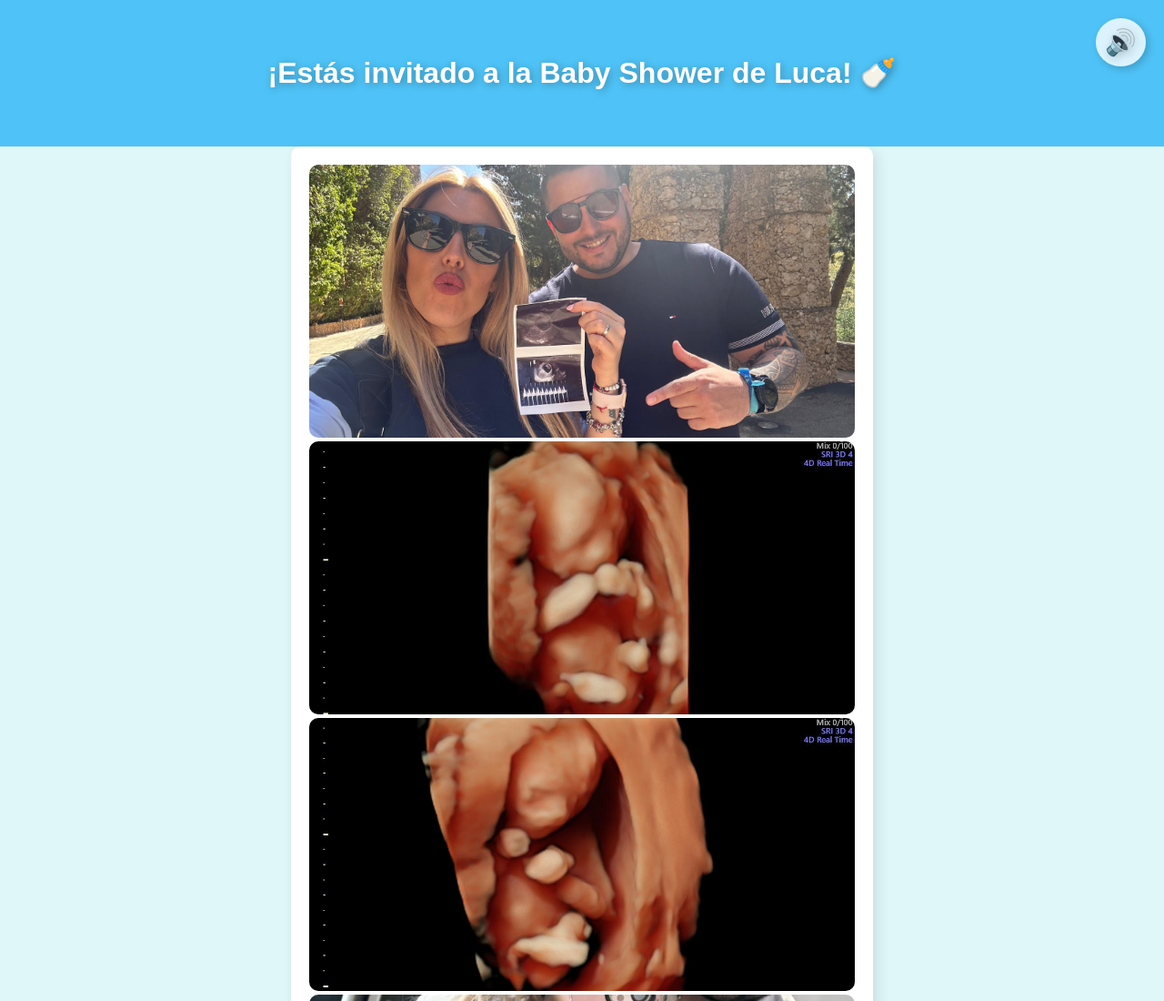
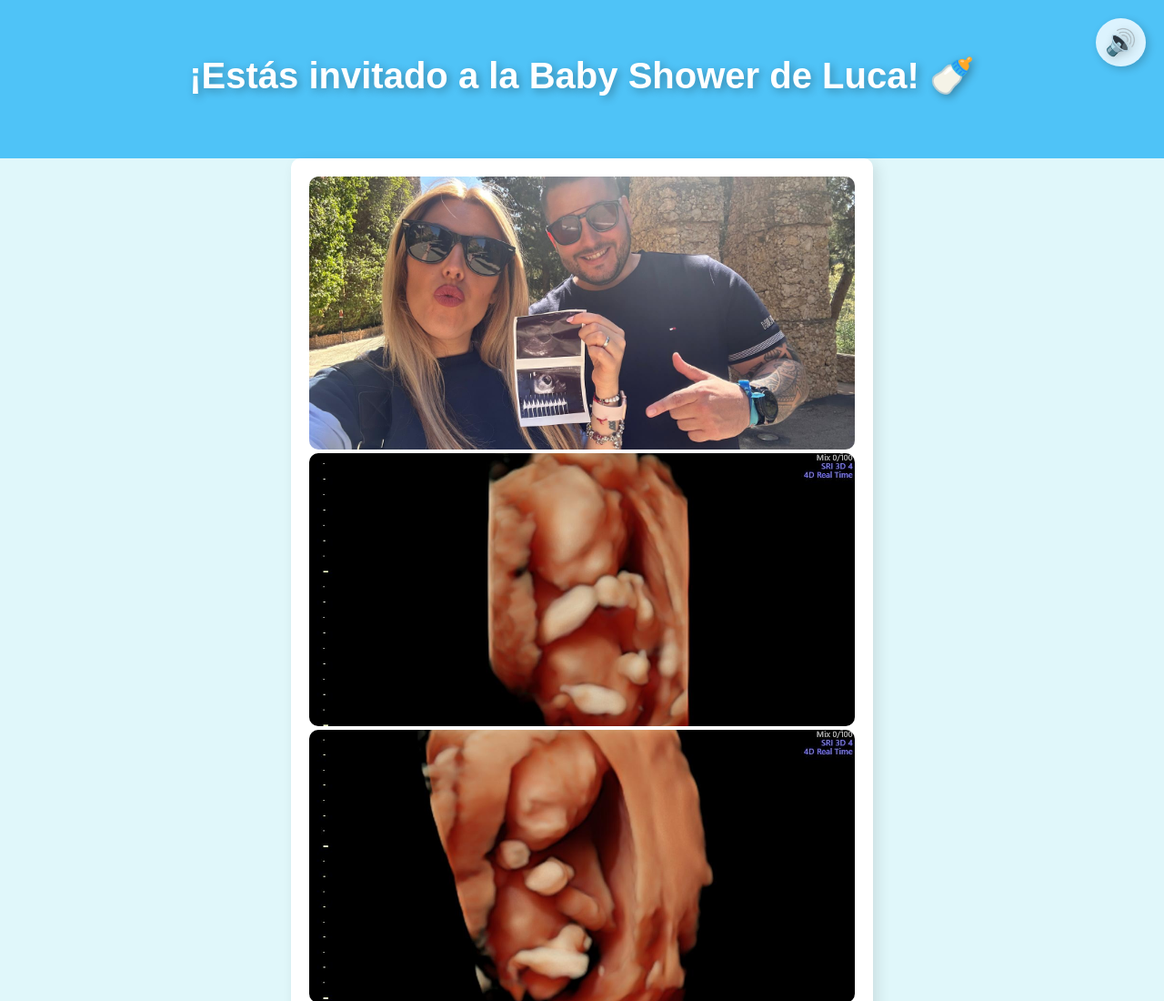
Before and after one commit to Carlos-Esteban-Carretero/Baby-Shower-Luca, a plain HTML site: page index.html in a window 1280 px wide. Shown: the top 1100 px of the page at 91% size. Drawn offline with nearby package versions, Linux system fonts and the light colour scheme.

Commit message:
Update styles.css

```diff
--- a/styles.css
+++ b/styles.css
@@ -21,11 +21,13 @@ header {
 
 /* 🎉 Animación del título */
 #titulo {
-    font-size: 32px;
+    font-size: 40px;
     font-weight: bold;
     color: #fff;
-    text-shadow: 2px 2px 10px rgba(0, 0, 0, 0.3);
-    animation: bounceIn 1.5s ease-in-out;
+    text-shadow: 3px 3px 10px rgba(0, 0, 0, 0.3);
+    text-align: center;
+    margin-top: 20px;
+    animation: fadeIn 1.5s ease-in-out;
 }
 
 
```
